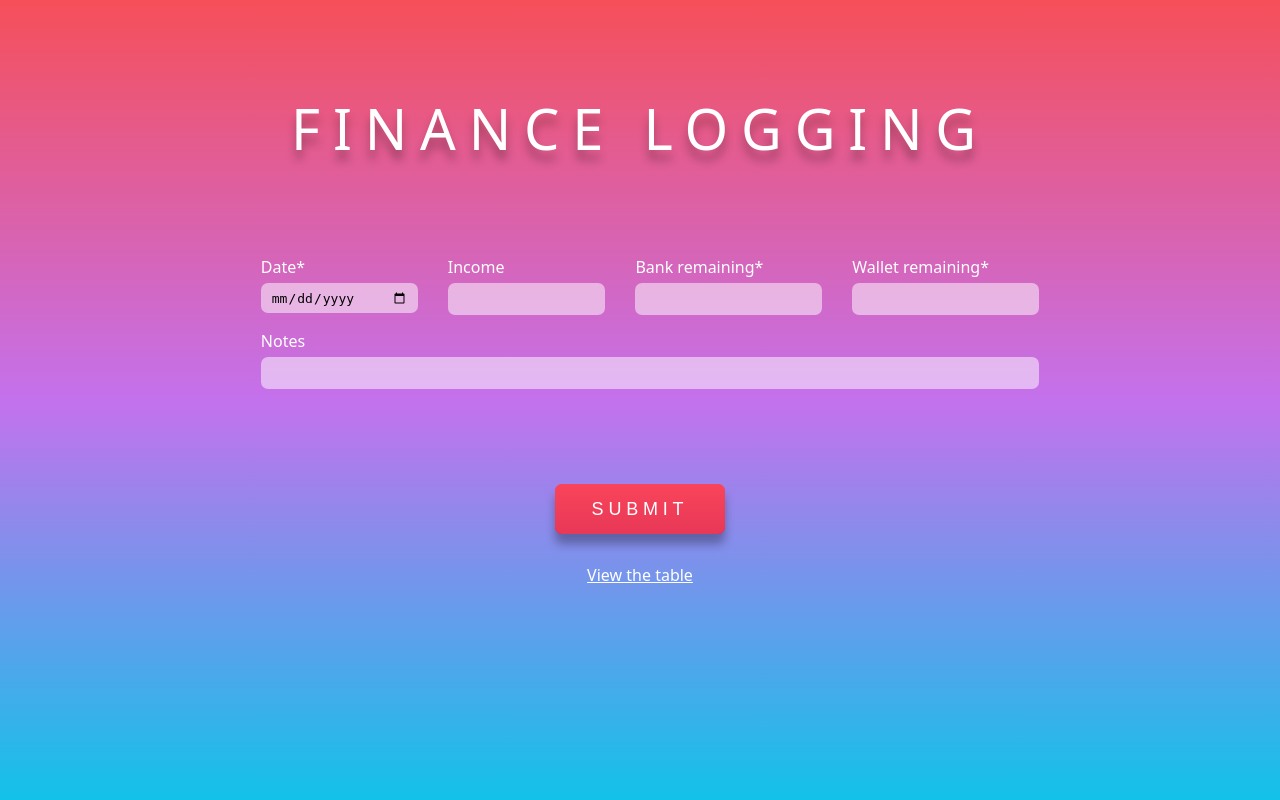
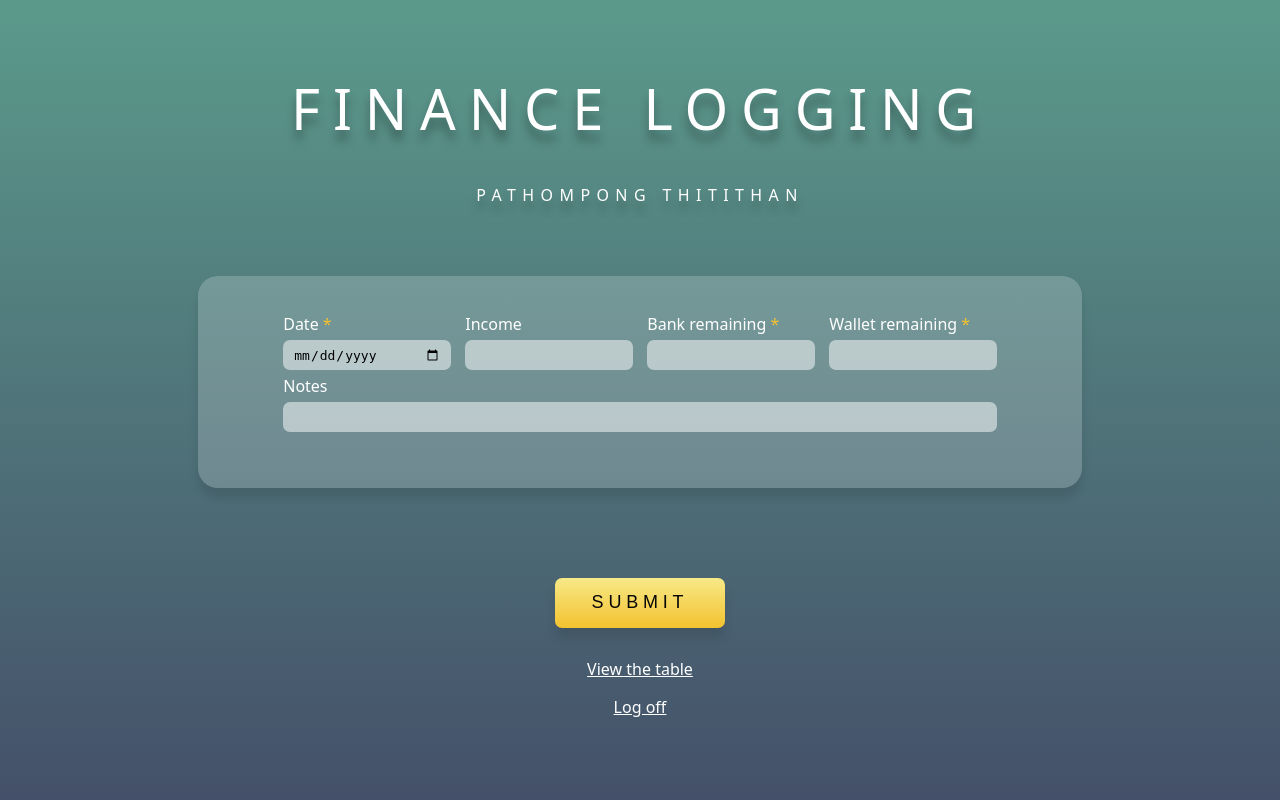
Before and after one commit to themiddnight/Finance-Log-GUI, a Flask app: page / in a window 1280 px wide. Run offline with Flask 3, Linux system fonts and the light colour scheme; parts of the project's set-up code (start-up, migrations or seed data) failed here and were passed over.

Commit message:
fix first row calculate, added responsive and animation
fix: include calculating with income when insert the first row
add: responsive page and animation

```diff
--- a/static/style/style.css
+++ b/static/style/style.css
@@ -1,7 +1,7 @@
 html {
-    font-family: system-ui, -apple-system, BlinkMacSystemFont, 'Segoe UI', Roboto, Oxygen, Ubuntu, Cantarell, 'Open Sans', 'Helvetica Neue', sans-serif;
-    background: #f64f59;
-    background-image: linear-gradient(to top, #12c2e9, #c471ed, #f64f59);
+    font-family: system-ui,'Segoe UI', Roboto, Oxygen, Ubuntu, Cantarell, 'Open Sans', 'Helvetica Neue', sans-serif;
+    background: #5B9A8B;
+    background-image: linear-gradient(to top, #445069, #5B9A8B);
     background-repeat: no-repeat;
     background-size: cover;
     background-attachment: fixed;
@@ -11,42 +11,87 @@ html {
 body {
     padding-bottom: 50px;
     font-weight:300;
-    color: #38135f;
+    color: #000000;
 }
 .shadow {
-    box-shadow: 0px 10px 10px rgba(0, 0, 0, 0.3);
+    box-shadow: 0px 10px 10px rgba(0, 0, 0, 0.10);
 }
 h1 {
+    font-size:42pt;
     text-transform: uppercase;
     font-weight:lighter;
-    font-size:42pt;
     letter-spacing: .8rem;
     text-align: center;
-    margin-block: 90px;
+    margin-top: 70px;
+    margin-inline: 20px;
     color: #ffffff;
     text-shadow: 0px 10px 10px rgba(0, 0, 0, 0.3);
+    animation-name: h1;
+    animation-delay: 50ms;
+    animation-duration: 0.5s;
+    animation-timing-function:ease;
+    animation-fill-mode: both;
 }
-a {
-    color: rgb(255, 255, 255);
+@keyframes h1 {
+    from{opacity: 0;}
+    to{opacity: 1;}
+}
+h4 {
+    text-transform: uppercase;
+    font-weight:lighter;
+    letter-spacing: .4rem;
+    text-align: center;
+    margin-bottom: 70px;
+    color: #ffffff;
+    text-shadow: 0px 10px 10px rgba(0, 0, 0, 0.3);
+    animation-name: h4;
+    animation-delay: 100ms;
+    animation-duration: 0.5s;
+    animation-timing-function:ease;
+    animation-fill-mode: both;
+}
+@keyframes h4 {
+    from{opacity: 0;}
+    to{opacity: 1;}
+}
+a, li {
+    color: #ffffff;
+    padding: 3px;
+    animation-name: a-fade;
+    animation-delay: 300ms;
+    animation-duration: 0.5s;
+    animation-timing-function:ease;
+    animation-fill-mode: both;
+}
+@keyframes a-fade {
+    from{opacity: 0;}
+    to{opacity: 1;}
+}
+.tx-hilite {
+    color: #f3c22f;
+}
+.login-box {
+    width: 70%;
+    background-color: #ffffff32;
+    padding: 3%;
+    border-radius: 20px;
+    margin-left: auto;
+    margin-right: auto;
+    animation-name: box-slideup;
+    animation-delay: 100ms;
+    animation-duration: 0.5s;
+    animation-timing-function: ease;
+    animation-fill-mode: both;
+}
+@keyframes box-slideup {
+    from{opacity: 0;}
+    to{opacity: 1;}
 }
 
-.vertical-center {
-    margin-top: 0px;
-}
 .logfield {
-    display: grid;
-    grid-template-columns: auto auto auto auto;
-    column-gap: 50px;
     margin-left: auto;
     margin-right: auto;
-    width: 60%;
-}
-.lognote {
-    margin-top: 10px;
-    margin-bottom: 90px;
-    margin-left: auto;
-    margin-right: auto;
-    width: 60%;
+    width: 90%;
 }
 label {
     color: #ffffff;
@@ -66,26 +111,35 @@ input {
     font-weight: 300;
     font-size: large;
     letter-spacing: .3rem;
-    background-image: linear-gradient(to bottom, #f9455a, #e83858);
-    color: rgb(255, 255, 255);
+    background-image: linear-gradient(to bottom, #F7E987, #f3c22f);
+    color: rgb(6, 6, 6);
     border-style: none;
     border-radius: 7px;
     width: 170px;
     height: 50px;
+    margin-top: 90px;
     margin-left: auto;
     margin-right: auto;
+    display: grid;
+    animation-name: btn-slideup;
+    animation-delay: 200ms;
+    animation-duration: 0.5s;
+    animation-timing-function:ease;
+    animation-fill-mode: both;
 }
-
+@keyframes btn-slideup {
+    from{opacity: 0;}
+    to{opacity: 1;}
+}
 table {
     border-collapse: collapse;
     border: 0px solid #ffffffaa;
-    margin-bottom: 70px;
-    width: 85%;
+    width: 100%;
 }
 th {
-    font-weight: 500;
+    font-weight: 400;
     line-height: 140%;
-    background-color: #ffffff3b;
+    background-color: #ffffff41;
     border: 1px solid #00000015;
     text-align: center;
     padding: 8px;
@@ -101,10 +155,10 @@ td {
     text-align: right;
 }
 tr:nth-child(odd) {
-    background-color: #ffffff51;
+    background-color: #ffffff60;
 }
 tr:nth-child(even) {
-    background-color: #ffffff38;
+    background-color: #ffffff4b;
 }
 .center {
     margin-left: auto;
@@ -115,6 +169,15 @@ tr:nth-child(even) {
     margin-left: auto;
     margin-right: auto;
     margin-bottom: 10px;
+    animation-name: select;
+    animation-delay: 200ms;
+    animation-duration: 0.5s;
+    animation-timing-function:ease;
+    animation-fill-mode: both;
+}
+@keyframes select {
+    from{opacity: 0;}
+    to{opacity: 1;}
 }
 .get-table-btn {
     font-size: small;
@@ -133,11 +196,49 @@ select {
     width: 70%;
     margin-left: auto;
     margin-right: auto;
+    margin-top: 40px;
     display: grid;
     justify-content: space-between;
     grid-template-columns: auto auto auto;
 }
-li {
-    color: rgb(255, 255, 255);
-    padding: 3px;
+
+/* responsive */
+* {
+    box-sizing: border-box;
 }
+.date-inp {
+    float: left;
+    width: 25%;
+    padding-inline: 1%;
+    /* margin-top: 10px; */
+}
+.income-inp {
+    float: left;
+    width: 25%;
+    padding-inline: 1%;
+    /* margin-top: 10px; */
+}
+.bank-inp {
+    float: left;
+    width: 25%;
+    padding-inline: 1%;
+    /* margin-top: 10px; */
+}
+.wallet-inp {
+    float: right;
+    width: 25%;
+    padding-inline: 1%;
+    /* margin-top: 10px; */
+}
+.lognote {
+    padding-inline: 1%;
+}
+@media screen and (max-width: 1000px) {
+    .date-inp, .income-inp, .bank-inp, .wallet-inp, .lognote {
+      width: 100%;
+      /* margin-top: 0px; */
+    }
+    h1 {
+        font-size: 6vw;
+    }
+}
--- a/templates/index.html
+++ b/templates/index.html
@@ -2,31 +2,42 @@
 
 <head>
     <title>Finance Logging</title>
-    <link rel="shortcut icon" href="{{ url_for('static', filename='image/favicon.png') }}">
+    <meta name="viewport" content="width=device-width, initial-scale=1.0">
+    <link rel="icon" href="../static/image/favicon.png">
     <link href="../static/style/style.css" rel="stylesheet" type="text/css">
     <link href="{{ url_for('static', filename='style/style.css') }}" rel="stylesheet" type="text/css">
 </head>
 
 <body>
     <h1>FINANCE LOGGING</h1>
-    <form class="vertical-center" action="{{ url_for('addtable') }}" method="post">
+    <h4>PATHOMPONG THITITHAN</h4>
+    <form action="{{ url_for('addtable') }}" method="post">
+        <div class="login-box shadow" style="padding-bottom: 4%;">
             <div class="logfield">
-            <label>Date*</label>
+                <span class="date-inp">
+                    <label>Date<span class="tx-hilite"> *</span></label>
+                    <input type="date" name="date" required>
+                </span>
+                <span class="income-inp">
                     <label>Income</label>
-            <label>Bank remaining*</label>
-            <label>Wallet remaining*</label>
-            <input type="date" name="date" required>
                     <input type="number" name="income" min="0">
+                </span>
+                <span class="bank-inp">
+                    <label>Bank remaining<span class="tx-hilite"> *</span></label>
                     <input type="number" name="bank" min="0" required>
+                </span>
+                <span class="wallet-inp">
+                    <label>Wallet remaining<span class="tx-hilite"> *</span></label>
                     <input type="number" name="wallet" min="0" required>
-        </div>
+                </span>
                 <div class="lognote">
                     <label>Notes</label><br>
                     <input type="text" name="notes">
                 </div>
-        <div class="button">
-            <button class="button shadow">SUBMIT</button>
             </div>
+        </div>
+        <input class="button shadow" type="submit" value="SUBMIT">
         <p style="text-align: center; margin-top: 30px;"><a href="{{ url_for('table') }}">View the table</a></p>
+        <p style="text-align: center"><a href="{{ url_for('login') }}">Log off</a></p>
     </form>
 </body>
--- a/web.py
+++ b/web.py
@@ -5,6 +5,10 @@ import main
 app = Flask(__name__)
 
 months_name = {"01":"January", "02":"February", "03":"March", "04":"April", "05":"May", "06":"June", "07":"July", "08":"August", "09":"September", "10":"October", "11":"November", "12":"december"}
+
+@app.route('/login')
+def login():
+    return render_template('login.html')
 
 @app.route('/')
 def index():
```
Also changed, not shown: templates/login.html (added, +25 -0 lines), templates/table.html (+22 -19 lines). Lines whose indentation alone changed are shown as unchanged.
